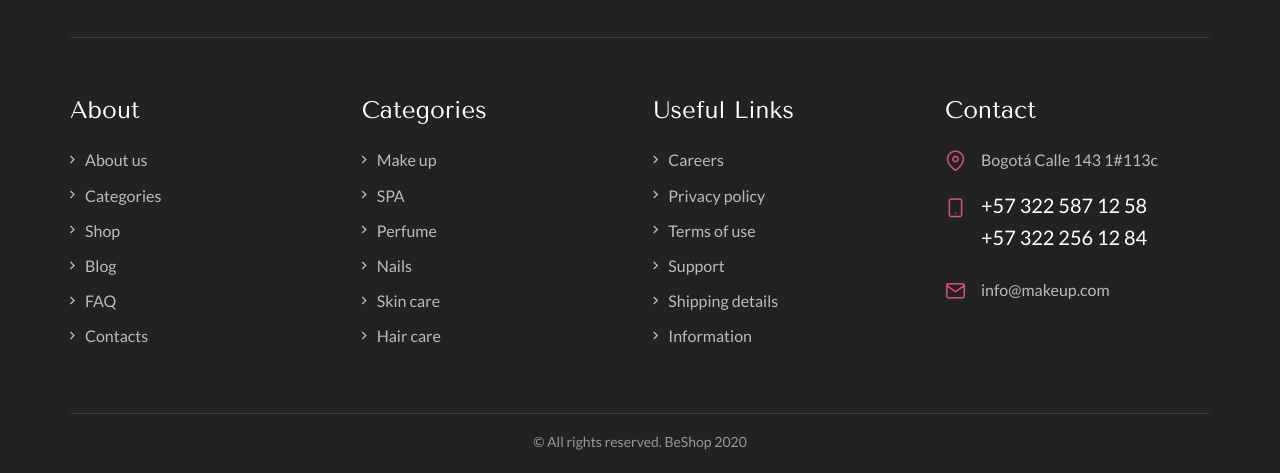
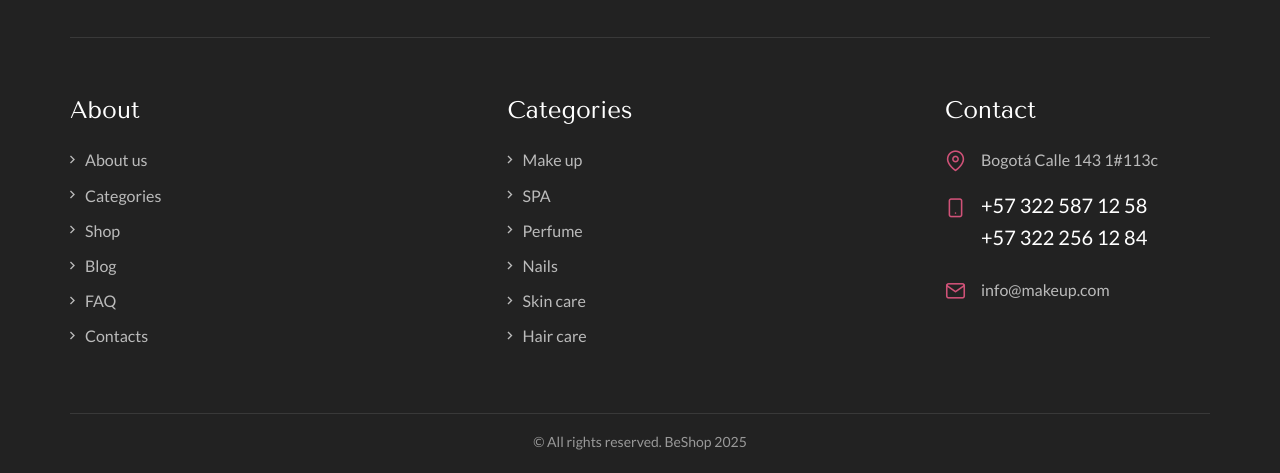
Before and after one commit to andrystylist/blog-makeup, a plain HTML site: page index.html in a window 1280 px wide. Shown: the part 2013-2486 px from the top of the page. Drawn offline with nearby package versions, Linux system fonts and the light colour scheme; a script that the page names is missing; files whose address does not match are found by name; a web font is replaced by a local one.

Commit message:
eliminar info de footer, y un archivo en el proyecto

```diff
--- a/index.html
+++ b/index.html
@@ -191,17 +191,6 @@
 						</ul>
 					</div>
 					<div class="footer-nav__col">
-						<span class="footer-nav__col-title">Useful links</span>
-						<ul>
-							<li><a href="#">Careers</a></li>
-							<li><a href="#">Privacy policy</a></li>
-							<li><a href="#">Terms of use</a></li>
-							<li><a href="#">Support</a></li>
-							<li><a href="#">Shipping details</a></li>
-							<li><a href="#">Information</a></li>
-						</ul>
-					</div>
-					<div class="footer-nav__col">
 						<span class="footer-nav__col-title">Contact</span>
 						<ul>
 							<li><i class="icon-map-pin"></i> Bogotá Calle 143 1#113c</li>
@@ -217,7 +206,7 @@
 					</div>
 				</div>
 				<div class="footer-copy">
-					<span>&copy; All rights reserved. BeShop 2020</span>
+					<span>&copy; All rights reserved. BeShop 2025</span>
 				</div>
 			</div>
 		</footer>
```
Also changed, not shown: 1 other file.
